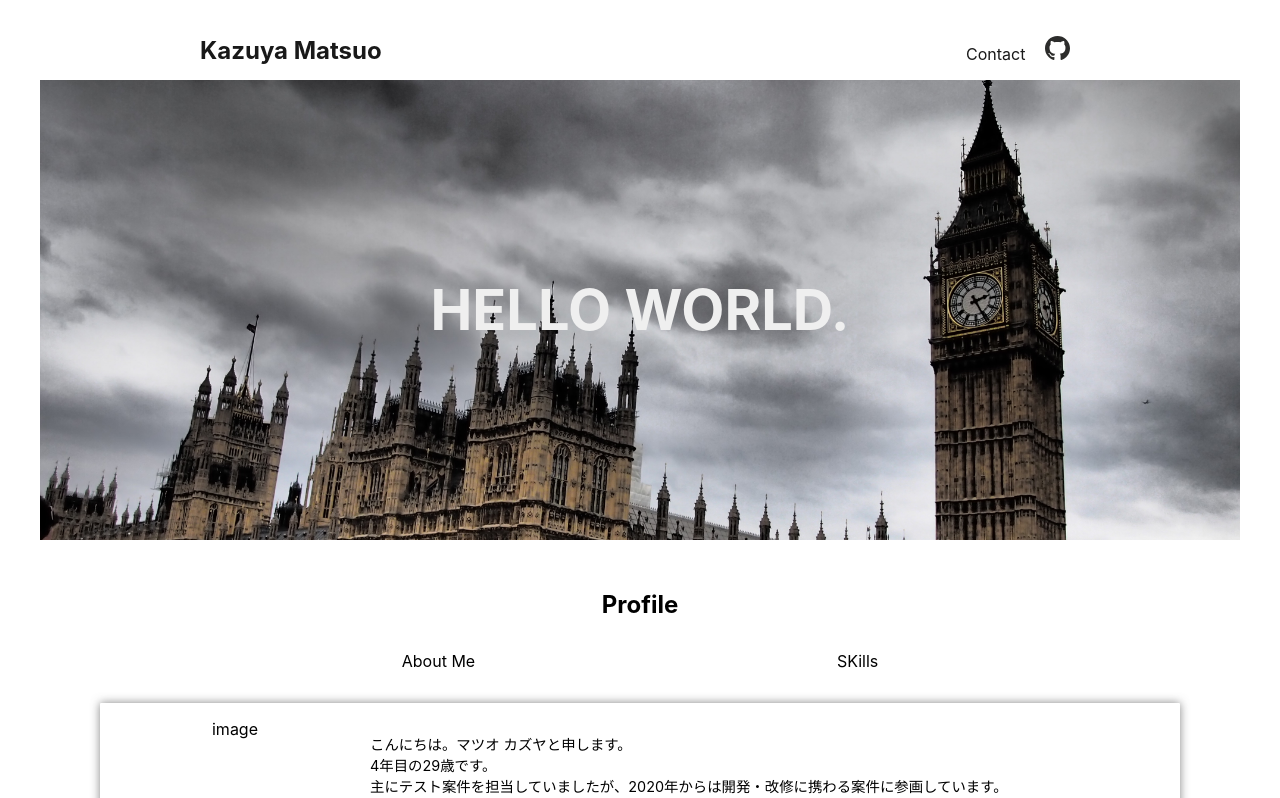
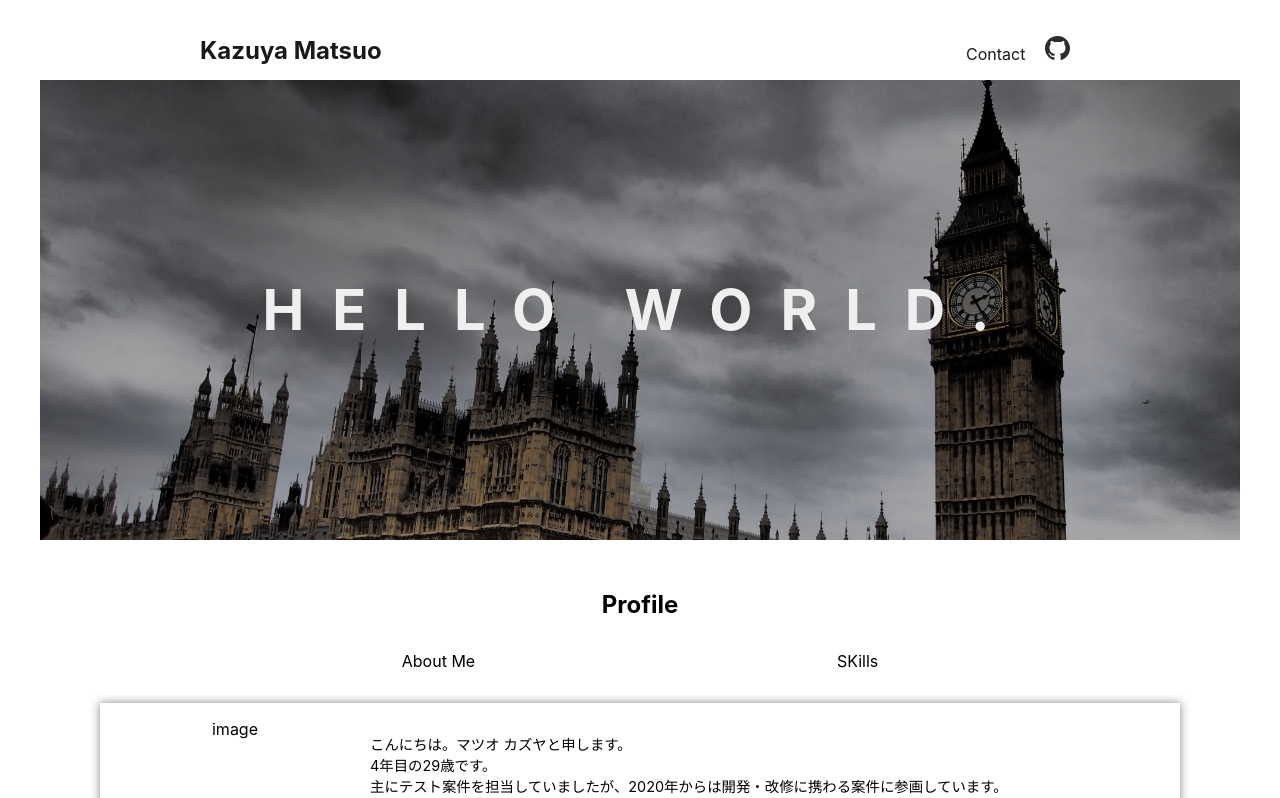
Before and after one commit to kazuya-m/my-pf, a Next.js app: page / in a window 1280 px wide. Shown: the top 798 px of the page. Built offline with nearby package versions, Linux system fonts and the light colour scheme.

Commit message:
midified top style

```diff
--- a/components/top/index.jsx
+++ b/components/top/index.jsx
@@ -3,7 +3,9 @@ import styles from './index.module.css'
 export function Top() {
   return (
     <div className={`main__wrapper ${styles.wrapper}`}>
-      <h1 className={styles.title}>HELLO WORLD.</h1>
+      <div className={`${styles.bg}`}>
+        <h1 className={styles.title}>HELLO WORLD.</h1>
+      </div>
     </div>
   )
 }
--- a/components/top/index.module.css
+++ b/components/top/index.module.css
@@ -1,4 +1,5 @@
 .wrapper {
+  position: relative;
   width: 100%;
   height: 460px;
   background-color: #dcdcdc;
@@ -6,6 +7,13 @@
   background-size: cover;
   background-position: 50% 0%;
   background-position: top;
+}
+
+.bg {
+  position: absolute;
+  width: 100%;
+  height: 460px;
+  background: rgba(0, 0, 0, 0.3);
   display: flex;
   justify-content: center;
   align-items: center;
@@ -14,4 +22,5 @@
 .title {
   font-size: 3.5em;
   color: #efefef;
+  letter-spacing: 0.5em;
 }
```
